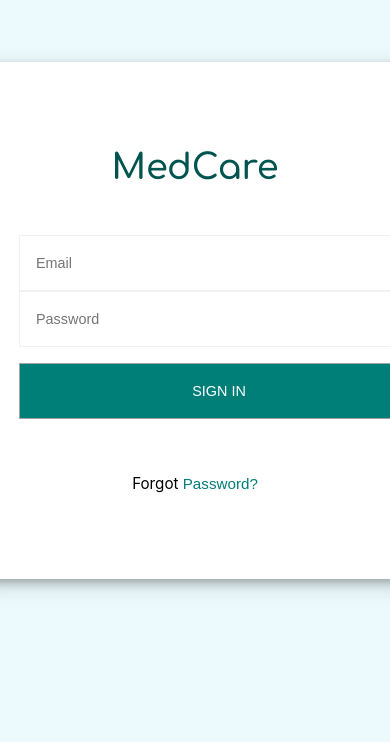
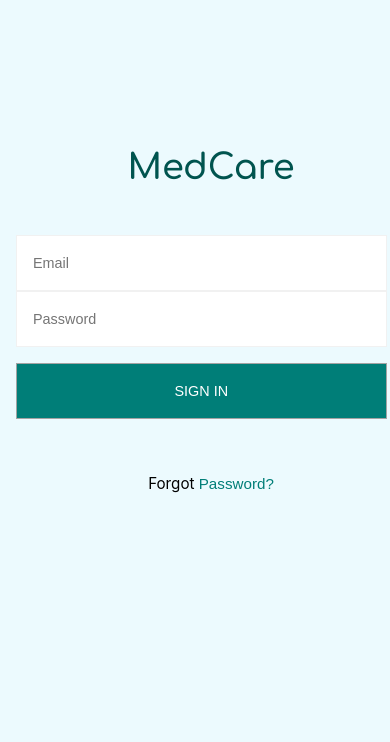
Before and after one commit to mohamad-alkaadi/MedCare, a React (Create React App) app in the folder final_last-version/: page / in a window 390 px wide. Shown: the part 102-844 px from the top of the page. Built offline with nearby package versions, Linux system fonts and the light colour scheme; a web font is replaced by a local one.

Commit message:
almost done with responsive login

```diff
--- a/final_last-version/src/App.js
+++ b/final_last-version/src/App.js
@@ -15,7 +15,7 @@ function App() {
       {/* <Services/> */}
       {/* <About/> */}
       <SignIn/>
-      <Footer/>
+      {/* <Footer/> */}
     </div>
   );
 }
--- a/final_last-version/src/Page/Signin/SignIn.js
+++ b/final_last-version/src/Page/Signin/SignIn.js
@@ -4,8 +4,20 @@ import { FaArrowLeft } from 'react-icons/fa';
 import key from './sigin-assets/key-circle.png'
 import emailPic from './sigin-assets/email-circle.png'
 
+// function useHeightWindowSize(){
+//     const [heightSize,setHeightSize]=useState(window.innerHeight);
+
+//     useEffect(()=>{
+//       const handleHeightResize = () => {
+//         setHeightSize(window.innerHeight);
+//       };
+//       window.addEventListener('resize',handleHeightResize);
+//     },[]);
+//     return heightSize;
+//   }
 function useHeightWindowSize(){
     const [heightSize,setHeightSize]=useState(window.innerHeight);
+
     useEffect(()=>{
       const handleHeightResize = () => {
         setHeightSize(window.innerHeight);
@@ -15,7 +27,19 @@ function useHeightWindowSize(){
     return heightSize;
   }
 
+function useWidthWindowSize(){
+    const [widthSize,setWidthSize]=useState(window.innerWidth);
+    useEffect(()=>{
+      const handleWidthResize = () => {
+        setWidthSize(window.innerWidth);
+      };
+      window.addEventListener('resize',handleWidthResize);
+    },[]);
+    return widthSize;
+  }
+
 function SignIn() {
+  const width = useWidthWindowSize();
   function ShowHidden(){
     setForgotPassword(!forgotPassword)
 
@@ -36,6 +60,8 @@ function SignIn() {
   }
     const SignInHeight = useHeightWindowSize();
     const LoginStyles = { signInContainer:{ height:SignInHeight, backgroundColor:"#ecfafe"} }
+    const SmallLoginStyles = { signInContainer:{ minHeight:SignInHeight, backgroundColor:"#ecfafe", width:`${width}px`} }
+
     const [forgotPassword,setForgotPassword] = useState(false)
     const [resetEmailSent,setResetEmailSent] = useState(false)
     const [resetEmailSave,setResetEmailSave] = useState("")
@@ -55,18 +81,20 @@ function SignIn() {
     const [validPwd, setValidPwd] = useState(false);
     const [pwdFocus, setPwdFocus] = useState(false);
 
-    console.log()
+    const hightStyles = LoginStyles.signInContainer
+    const SmallStyles = SmallLoginStyles.signInContainer
 
   return (
     <div>
       {!resetEmailSent?
-    <div className='sign-in-container' style={LoginStyles.signInContainer}>
+    <div className='sign-in-container' style={width>565?hightStyles:SmallStyles}>
       {!forgotPassword?
       <form>
         <div className='sign-in grid-system'>
             <div className='signin-title'>
                 MedCare
             </div>
+
             <div className='sign-in-email'>
 
                     <input
--- a/final_last-version/src/Page/Signin/signin-css/signin.css
+++ b/final_last-version/src/Page/Signin/signin-css/signin.css
@@ -235,8 +235,137 @@
 .email-sent-icon{
     width: 90px;
     justify-self: center;
+
 }
 
+/* ---------------------------------------------------------------------- */
 @media(max-width: 565px){
+    .sign-in-container{
+        display: block;
+    }
+    .grid-system{
+        display: grid;
+        /* grid-template-columns: repeat(4,1fr); */
+        grid-template-columns: repeat(4, minmax(0, 1fr));
+        margin:auto 1rem;
+        width: 100%;
 
+
+    }
+
+    .sign-in{
+        /* row-gap: 0; */
+        background-color: #ecfafe;
+        padding:0;
+        box-shadow: none;
+
+    }
+
+    .signin-title{
+        grid-column: span 4;
+    }
+
+
+    .sign-in-email{
+        grid-column: span 4;
+
+    }
+    .sign-in-email input{
+        width: 95%;
+
+    }
+
+    .sign-in-email input:focus{
+        outline: solid #00544f 1px;
+        margin-bottom: 1px;
+    }
+
+    .sign-in-password{
+        grid-column: span 4;
+    }
+    .sign-in-password input{
+        width: 95%;
+    }
+
+    .sign-in-submit{
+        grid-column: span 4;
+    }
+
+    .sign-in-submit button{
+        width: 95%;
+    }
+    .sign-in-forget{
+        grid-column: span 4;
+        margin-top: 2.5rem;
+        display: block;
+        justify-content: center;
+        align-content: center;
+    }
+
+
+    .forgotPass-sloganOne{
+        grid-column: span 4;
+    }
+
+    .forgotPass-sloganTwo{
+        grid-column: span 4;
+
+    }
+    .forgot-submit{
+        grid-column: span 4;
+        margin-top: 1rem;
+    }
+
+
+    .forgot-submit button{
+        width: 95%;
+    }
+    .forgot-back{
+        grid-column: span 4;
+    }
+
+    .forgot-back button{
+        width: 400px;
+    }
+
+
+    .forgot-key{
+        grid-column: span 4;
+        margin-top: 2rem;
+    }
+
+    .email-sent-sloganOne{
+        grid-column: span 4;
+    }
+
+    .email-sent-sloganTwo{
+        grid-column: span 4;
+        font-size: 1.05em;
+        margin: auto;
+        margin-bottom: .3rem;
+        color: #3e5553;
+    }
+
+    .email-sent-email{
+        grid-column: span 4;
+        text-align: center;
+
+    }
+
+    .email-sent-notReceive{
+        grid-column: span 4;
+        margin-bottom: 1rem;
+    }
+
+    .forgot-back{
+        grid-column: span 4;
+    }
+
+    .email-sent{
+        grid-column: span 4;
+    }
+
+    .email-sent-icon{
+        margin-top: 2rem;
+    }
 }
```
